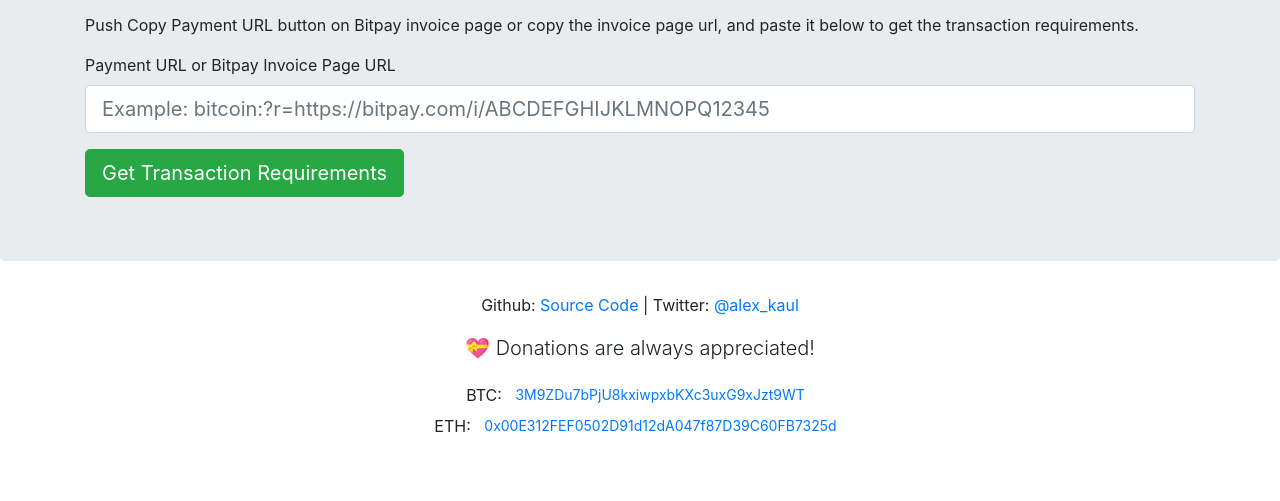
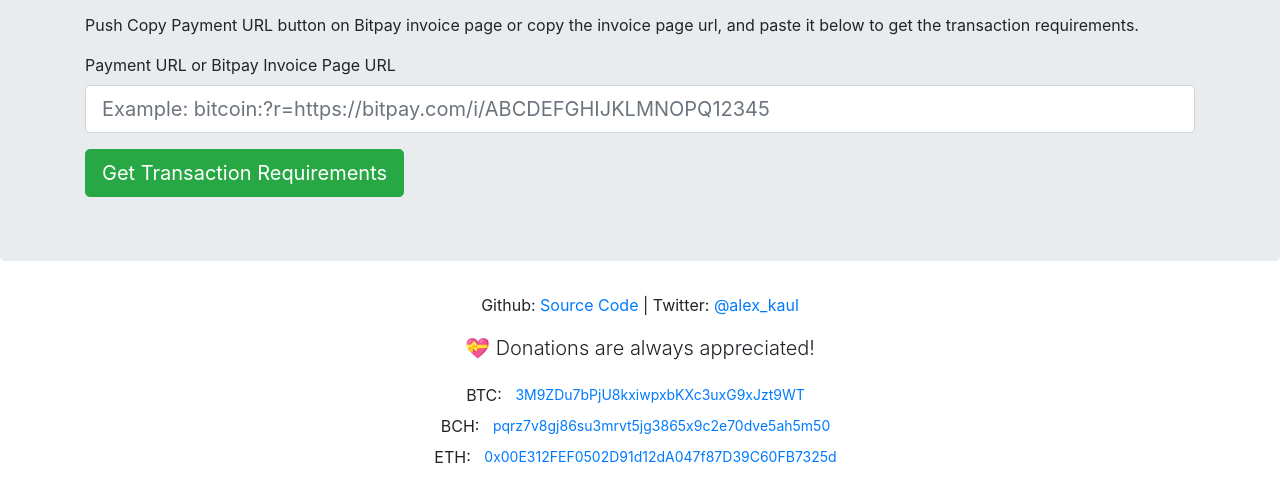
Before and after one commit to alexk111/DeBitpay, a website built with webpack: page src/index.html in a window 1280 px wide. Shown: the part 221-722 px from the top of the page. Built offline with nearby package versions, Linux system fonts and the light colour scheme.

Commit message:
Donations in BCH

```diff
--- a/src/index.html
+++ b/src/index.html
@@ -36,6 +36,9 @@
         <span class="align-middle">BTC:</span> <button class="btn btn-sm btn-link btn-clipboard" data-clipboard-text="3M9ZDu7bPjU8kxiwpxbKXc3uxG9xJzt9WT" title="Copy to clipboard">3M9ZDu7bPjU8kxiwpxbKXc3uxG9xJzt9WT</button>
       </div>
       <div>
+        <span class="align-middle">BCH:</span> <button class="btn btn-sm btn-link btn-clipboard" data-clipboard-text="pqrz7v8gj86su3mrvt5jg3865x9c2e70dve5ah5m50" title="Copy to clipboard">pqrz7v8gj86su3mrvt5jg3865x9c2e70dve5ah5m50</button>
+      </div>
+      <div>
         <span class="align-middle">ETH:</span> <button class="btn btn-sm btn-link btn-clipboard" data-clipboard-text="0x00E312FEF0502D91d12dA047f87D39C60FB7325d" title="Copy to clipboard">0x00E312FEF0502D91d12dA047f87D39C60FB7325d</button>
       </div>
     </footer>
```
